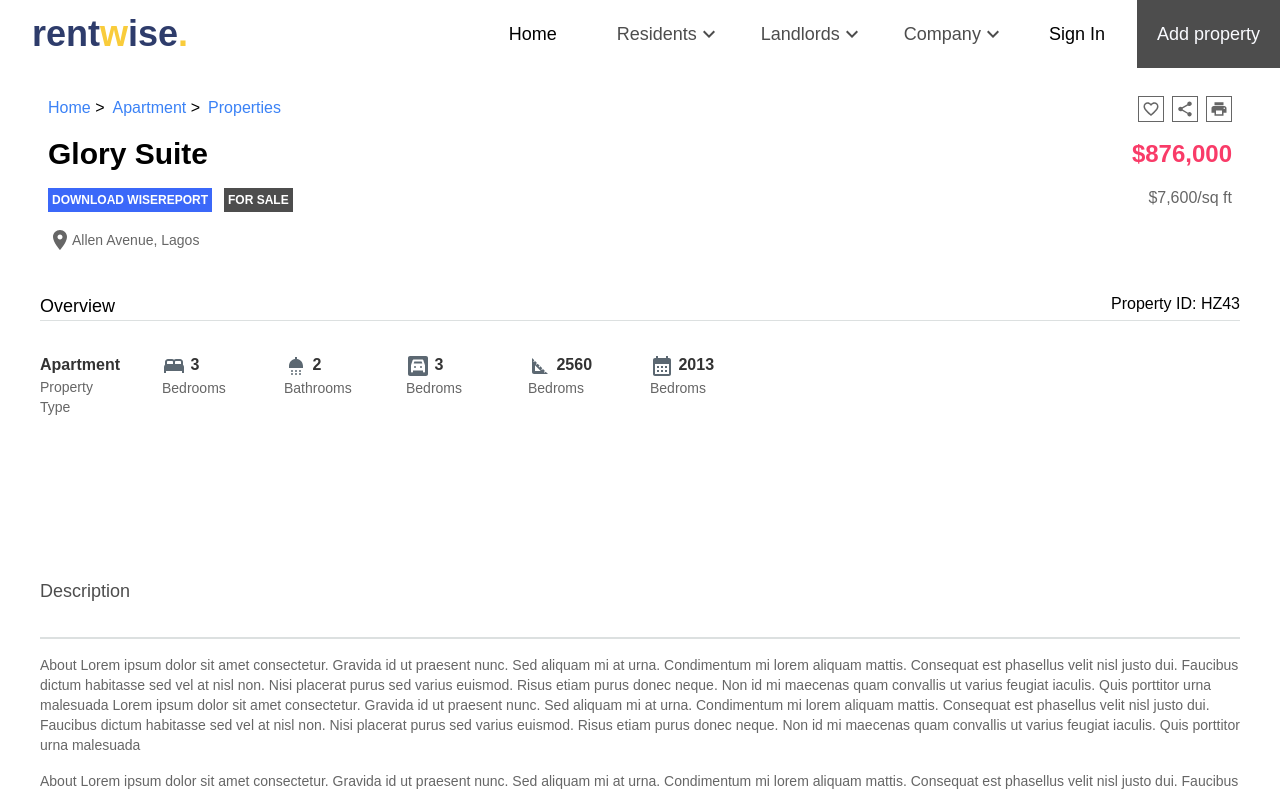
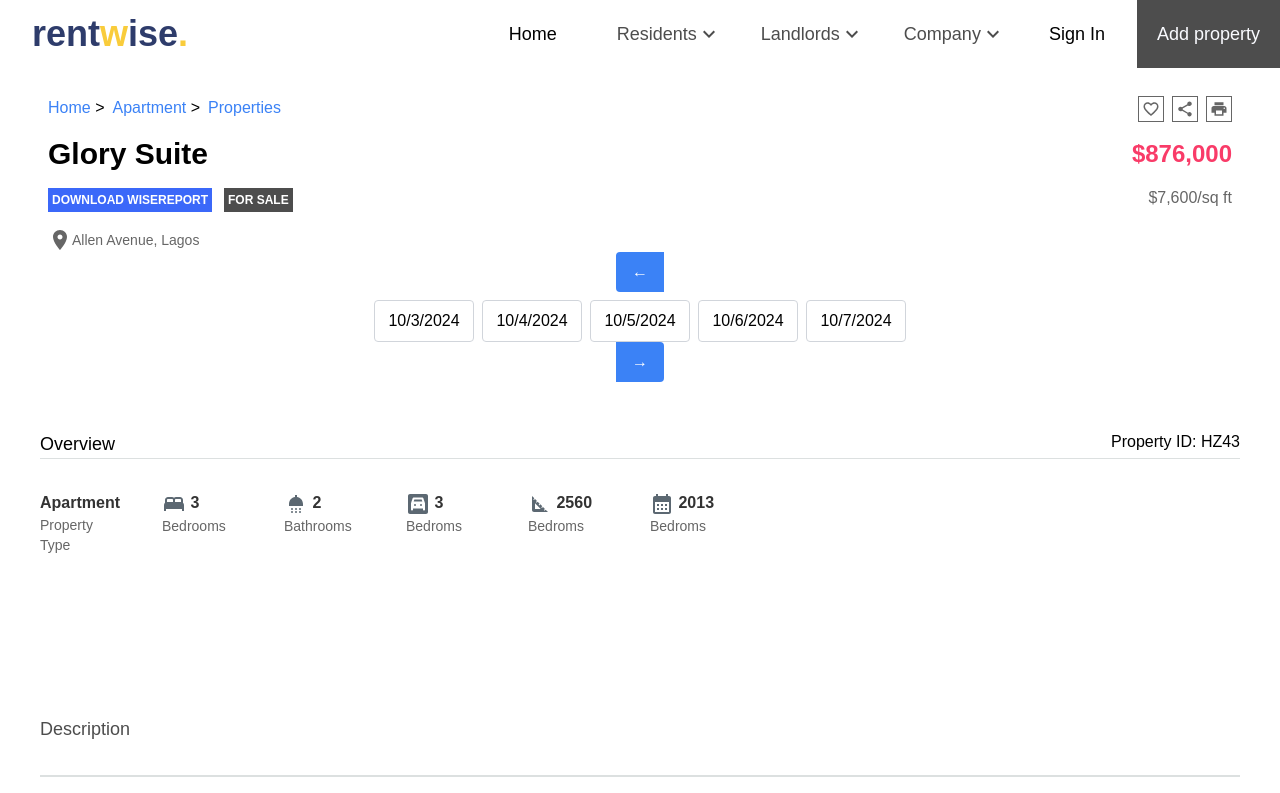
Before and after one commit to Obadea/rentwise, a React (Create React App) app: page /apartment/properties in a window 1280 px wide. Shown: the top 793 px of the page. Built offline with nearby package versions, Linux system fonts and the light colour scheme; a web font is replaced by a local one.

Commit message:
minor issue resolve

```diff
--- a/src/pages/propertyPage/PropertyPage.jsx
+++ b/src/pages/propertyPage/PropertyPage.jsx
@@ -15,6 +15,8 @@ import Features from "./components/Features";
 import MortgageCalculator from "./components/MortgageCalculator";
 import Video from "./components/Video";
 import WalkScore from "./components/WalkScore";
+import ScheduleTour from "./components/ScheduleTour";
+import ContactInfo from "./components/ContactInfo";
 
 function PropertyPage() {
   return (
@@ -67,7 +69,7 @@ function PropertyPage() {
           <p className="font-normal text-base text-[#666666]">$7,600/sq ft</p>
         </div>
       </div>
-
+      <ScheduleTour />
       {/* Overview component */}
       <PropertyOverview />
       <Description />
@@ -79,6 +81,7 @@ function PropertyPage() {
       <MortgageCalculator />
       <Video />
       <WalkScore />
+      <ContactInfo />
     </div>
   );
 }
--- /dev/null
+++ b/src/pages/propertyPage/components/ContactInfo.jsx
@@ -0,0 +1,30 @@
+import React from "react";
+import contactPhoto from "../../../assets/contact-phto.png";
+
+function ContactInfo() {
+  return (
+    <div className="px-4 py-6 lg:p-10 flex flex-col  gap-4 mt-16 ">
+      <div className="flex justify-between py-10 border-b-2 border-[#D9D9D9] flex-1 min-w-[45%]">
+        <h4 className=" font-medium text-lg text-customdark">Address</h4>
+        <button className="font-medium text-xs bg-customSearchblue px-2 text-white flex justify-center items-center">
+          View Listing
+        </button>
+      </div>
+      <div className="flex">
+        <div>
+          <img src={contactPhoto} alt="" />
+        </div>
+        <div>
+          <h3>Ayomide Jamiu</h3>
+          <div>
+            <p>08113828282</p>
+            <p>08113828282</p>
+            <p>Whatsapp</p>
+          </div>
+        </div>
+      </div>
+    </div>
+  );
+}
+
+export default ContactInfo;
--- /dev/null
+++ b/src/pages/propertyPage/components/ScheduleTour.jsx
@@ -0,0 +1,84 @@
+// src/ScheduleTour.js
+import React, { useState } from "react";
+
+const ScheduleTour = () => {
+  const daysToShow = 5;
+  const totalDays = 14; // Total days to show (current + next 13 days)
+  const [currentIndex, setCurrentIndex] = useState(0);
+  const [selectedDate, setSelectedDate] = useState(null); // State for the selected date
+  const currentDate = new Date();
+
+  const formatDate = (date) => {
+    return date.toLocaleDateString(); // Customize as needed
+  };
+
+  const renderDates = () => {
+    const dates = [];
+    for (let i = 0; i < daysToShow; i++) {
+      const date = new Date(currentDate);
+      date.setDate(currentDate.getDate() + currentIndex + i);
+      if (date >= currentDate) {
+        dates.push(date); // Store Date objects
+      }
+    }
+    return dates;
+  };
+
+  const handlePrev = () => {
+    setCurrentIndex((prevIndex) => Math.max(prevIndex - daysToShow, 0));
+  };
+
+  const handleNext = () => {
+    setCurrentIndex((prevIndex) =>
+      Math.min(prevIndex + daysToShow, totalDays - daysToShow)
+    );
+  };
+
+  const handleDateClick = (date) => {
+    setSelectedDate(date);
+    console.log("Selected Date:", formatDate(date)); // You can replace this with any action
+  };
+
+  return (
+    <div className="flex flex-col items-center">
+      <button
+        onClick={handlePrev}
+        className="px-4 py-2 bg-blue-500 text-white rounded-l hover:bg-blue-600 mb-2"
+        disabled={currentIndex === 0}
+      >
+        ←
+      </button>
+      <div className="flex overflow-hidden mx-4">
+        {renderDates().map((date, index) => (
+          <div
+            key={index}
+            className={`min-w-[100px] p-2 border border-gray-300 rounded mx-1 text-center cursor-pointer
+                        ${
+                          selectedDate &&
+                          selectedDate.toDateString() === date.toDateString()
+                            ? "bg-blue-200"
+                            : ""
+                        }`}
+            onClick={() => handleDateClick(date)}
+          >
+            {formatDate(date)}
+          </div>
+        ))}
+      </div>
+      <button
+        onClick={handleNext}
+        className="px-4 py-2 bg-blue-500 text-white rounded-r hover:bg-blue-600 mb-2"
+        disabled={currentIndex >= totalDays - daysToShow}
+      >
+        →
+      </button>
+      {selectedDate && (
+        <div className="mt-4">
+          <p className="text-lg">Selected Date: {formatDate(selectedDate)}</p>
+        </div>
+      )}
+    </div>
+  );
+};
+
+export default ScheduleTour;
```
Also changed, not shown: src/assets/contact-phto.png (added).
